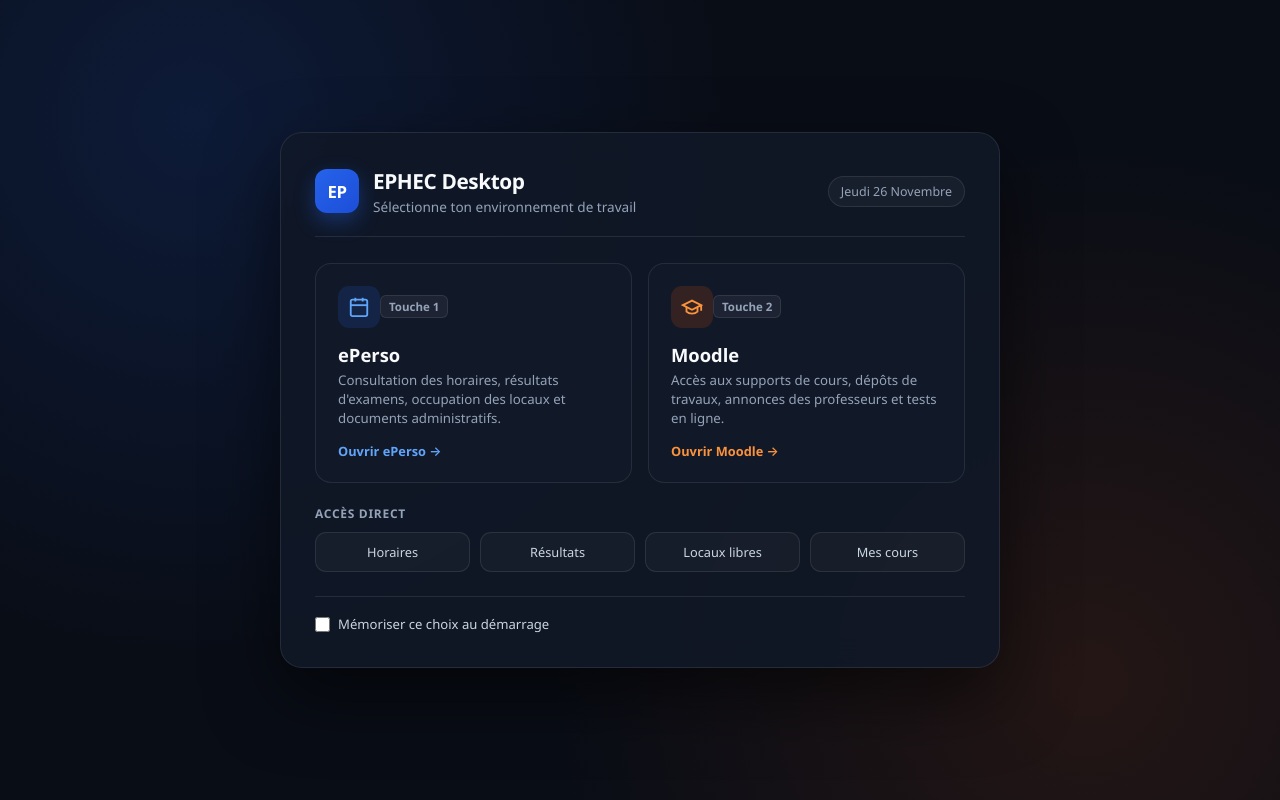
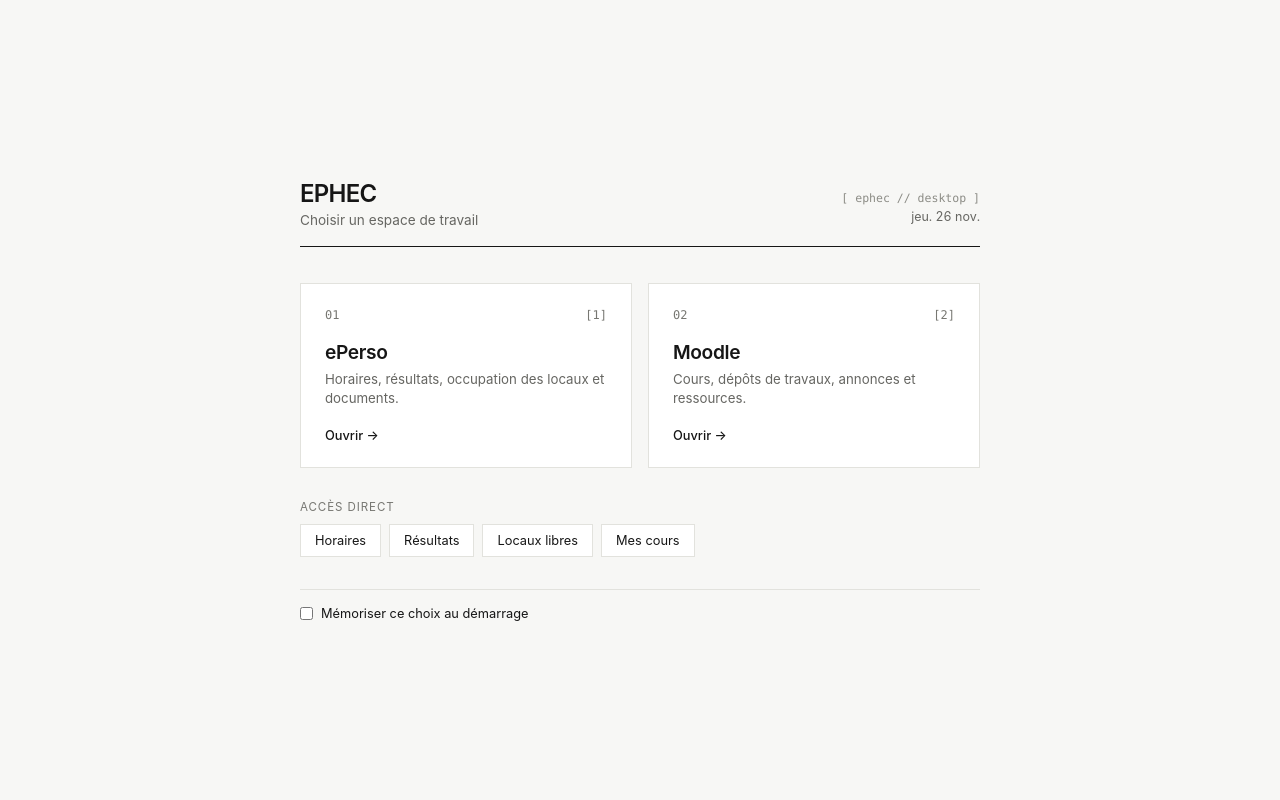
Before and after one commit to Okromar/EP-desktop, a website: page src-tauri/src/index.html in a window 1280 px wide. Drawn offline with Linux system fonts and the light colour scheme.

Commit message:
Update index.html

```diff
--- a/src-tauri/src/index.html
+++ b/src-tauri/src/index.html
@@ -3,20 +3,8 @@
 <head>
   <meta charset="UTF-8" />
   <meta name="viewport" content="width=device-width, initial-scale=1.0" />
-  <title>EPHEC Desktop — Accueil</title>
+  <title>EPHEC — Espace</title>
   <style>
-    :root {
-      --bg-dark: #090d16;
-      --surface: #111827;
-      --surface-hover: #172033;
-      --border: rgba(255, 255, 255, 0.09);
-      --border-hover: rgba(59, 130, 246, 0.55);
-      --text-main: #f8fafc;
-      --text-muted: #94a3b8;
-      --accent-blue: #2563eb;
-      --accent-orange: #ea580c;
-    }
-
     * {
       box-sizing: border-box;
       margin: 0;
@@ -25,441 +13,359 @@
 
     body {
       min-height: 100vh;
-      font-family: "Segoe UI", system-ui, -apple-system, sans-serif;
-      background:
-        radial-gradient(circle at 15% 15%, rgba(37, 99, 235, 0.16), transparent 42%),
-        radial-gradient(circle at 85% 85%, rgba(234, 88, 12, 0.12), transparent 42%),
-        var(--bg-dark);
-      color: var(--text-main);
+      background-color: #f7f7f5;
+      color: #161616;
+      font-family: "Inter", "Segoe UI", system-ui, -apple-system, sans-serif;
       display: flex;
       align-items: center;
       justify-content: center;
-      padding: 28px;
+      padding: 40px 24px;
+      -webkit-font-smoothing: antialiased;
     }
 
-    .launcher {
+    .page {
       width: 100%;
-      max-width: 720px;
-      background: rgba(17, 24, 39, 0.88);
-      backdrop-filter: blur(16px);
-      border: 1px solid var(--border);
-      border-radius: 22px;
-      padding: 34px;
-      box-shadow: 0 28px 70px rgba(0, 0, 0, 0.55);
+      max-width: 680px;
     }
 
-    .header {
+    .topbar {
+      display: flex;
+      align-items: baseline;
+      justify-content: space-between;
+      padding-bottom: 18px;
+      border-bottom: 1px solid #161616;
+      margin-bottom: 36px;
+    }
+
+    .title-group h1 {
+      font-size: 1.5rem;
+      font-weight: 600;
+      letter-spacing: -0.03em;
+      color: #161616;
+    }
+
+    .title-group p {
+      font-size: 0.85rem;
+      color: #666662;
+      margin-top: 4px;
+    }
+
+    .meta-right {
+      text-align: right;
+      font-size: 0.78rem;
+      color: #666662;
+      font-variant-numeric: tabular-nums;
+    }
+
+    .ascii-mark {
+      font-family: ui-monospace, "Cascadia Code", "Consolas", monospace;
+      font-size: 0.72rem;
+      line-height: 1.15;
+      color: #8c8c86;
+      margin-bottom: 4px;
+      user-select: none;
+    }
+
+    .auto-notice {
+      display: none;
+      align-items: center;
+      justify-content: space-between;
+      background: #ffffff;
+      border: 1px solid #161616;
+      padding: 10px 14px;
+      margin-bottom: 24px;
+      font-size: 0.82rem;
+    }
+
+    .auto-notice.active {
+      display: flex;
+    }
+
+    .auto-notice button {
+      background: none;
+      border: 1px solid #161616;
+      color: #161616;
+      padding: 4px 10px;
+      font-size: 0.76rem;
+      cursor: pointer;
+      font-family: inherit;
+    }
+
+    .auto-notice button:hover {
+      background: #161616;
+      color: #f7f7f5;
+    }
+
+    .choices {
+      display: grid;
+      grid-template-columns: 1fr 1fr;
+      gap: 16px;
+      margin-bottom: 32px;
+    }
+
+    .choice {
+      background: #ffffff;
+      border: 1px solid #e2e2dd;
+      padding: 24px;
+      text-align: left;
+      cursor: pointer;
+      color: #161616;
+      font-family: inherit;
+      display: flex;
+      flex-direction: column;
+      justify-content: space-between;
+      min-height: 164px;
+      transition: border-color 0.14s ease, transform 0.14s ease;
+    }
+
+    .choice:hover {
+      border-color: #161616;
+      transform: translateY(-2px);
+    }
+
+    .choice-head {
       display: flex;
       align-items: center;
       justify-content: space-between;
-      gap: 16px;
-      margin-bottom: 26px;
-      padding-bottom: 20px;
-      border-bottom: 1px solid var(--border);
+      margin-bottom: 18px;
     }
 
-    .brand {
-      display: flex;
-      align-items: center;
-      gap: 14px;
+    .choice-index {
+      font-family: ui-monospace, "Cascadia Code", "Consolas", monospace;
+      font-size: 0.75rem;
+      color: #777772;
     }
 
-    .brand-badge {
-      width: 44px;
-      height: 44px;
-      border-radius: 12px;
-      background: linear-gradient(135deg, #2563eb, #1d4ed8);
-      display: flex;
-      align-items: center;
-      justify-content: center;
-      font-weight: 800;
-      font-size: 1.05rem;
-      letter-spacing: -0.03em;
-      color: #fff;
-      box-shadow: 0 8px 20px rgba(37, 99, 235, 0.35);
+    .choice-name {
+      font-size: 1.2rem;
+      font-weight: 600;
+      letter-spacing: -0.02em;
+      margin-bottom: 6px;
     }
 
-    .brand-text h1 {
-      font-size: 1.3rem;
-      font-weight: 700;
-      letter-spacing: -0.02em;
+    .choice-desc {
+      font-size: 0.83rem;
+      color: #666662;
+      line-height: 1.45;
     }
 
-    .brand-text p {
-      font-size: 0.85rem;
-      color: var(--text-muted);
-      margin-top: 2px;
+    .choice-arrow {
+      margin-top: 20px;
+      font-size: 0.8rem;
+      color: #161616;
+      font-weight: 500;
     }
 
-    .date-pill {
-      font-size: 0.78rem;
-      color: var(--text-muted);
-      background: rgba(255, 255, 255, 0.04);
-      border: 1px solid var(--border);
-      padding: 6px 12px;
-      border-radius: 999px;
-      text-transform: capitalize;
-      white-space: nowrap;
+    .shortcuts-label {
+      font-size: 0.72rem;
+      letter-spacing: 0.08em;
+      text-transform: uppercase;
+      color: #777772;
+      margin-bottom: 10px;
     }
 
-    .auto-banner {
-      display: none;
-      align-items: center;
-      justify-content: space-between;
-      gap: 12px;
-      background: rgba(37, 99, 235, 0.14);
-      border: 1px solid rgba(59, 130, 246, 0.35);
-      border-radius: 12px;
-      padding: 11px 16px;
-      margin-bottom: 20px;
-      font-size: 0.85rem;
+    .shortcuts {
+      display: flex;
+      flex-wrap: wrap;
+      gap: 8px;
+      margin-bottom: 32px;
     }
 
-    .auto-banner.visible {
-      display: flex;
+    .shortcut {
+      background: #ffffff;
+      border: 1px solid #e2e2dd;
+      padding: 8px 14px;
+      font-size: 0.8rem;
+      color: #161616;
+      text-decoration: none;
+      transition: border-color 0.14s ease, background-color 0.14s ease;
     }
 
-    .auto-banner button {
-      background: #1e293b;
-      color: #f8fafc;
-      border: 1px solid rgba(255, 255, 255, 0.16);
-      border-radius: 8px;
-      padding: 5px 11px;
-      font-size: 0.78rem;
-      font-weight: 600;
-      cursor: pointer;
+    .shortcut:hover {
+      border-color: #161616;
+      background-color: #efefec;
     }
 
-    .auto-banner button:hover {
-      background: #334155;
-    }
-
-    .main-grid {
-      display: grid;
-      grid-template-columns: 1fr 1fr;
-      gap: 16px;
-      margin-bottom: 22px;
-    }
-
-    .portal-card {
-      position: relative;
-      background: var(--surface);
-      border: 1px solid var(--border);
-      border-radius: 16px;
-      padding: 22px;
-      text-align: left;
-      color: var(--text-main);
-      cursor: pointer;
-      transition: transform 0.16s ease, border-color 0.16s ease, background 0.16s ease, box-shadow 0.16s ease;
-      display: flex;
-      flex-direction: column;
-      gap: 14px;
-      font-family: inherit;
-    }
-
-    .portal-card:hover {
-      transform: translateY(-3px);
-      background: var(--surface-hover);
-      border-color: var(--border-hover);
-      box-shadow: 0 14px 30px rgba(0, 0, 0, 0.35);
-    }
-
-    .portal-card.moodle:hover {
-      border-color: rgba(234, 88, 12, 0.6);
-    }
-
-    .card-top {
+    .bottom-bar {
+      padding-top: 16px;
+      border-top: 1px solid #e2e2dd;
       display: flex;
       align-items: center;
       justify-content: space-between;
+      font-size: 0.8rem;
+      color: #666662;
     }
 
-    .icon-box {
-      width: 42px;
-      height: 42px;
-      border-radius: 11px;
-      display: flex;
-      align-items: center;
-      justify-content: center;
-    }
-
-    .icon-box.eperso {
-      background: rgba(37, 99, 235, 0.16);
-      color: #60a5fa;
-    }
-
-    .icon-box.moodle {
-      background: rgba(234, 88, 12, 0.16);
-      color: #fb923c;
-    }
-
-    .kbd-hint {
-      font-size: 0.72rem;
-      font-weight: 600;
-      color: var(--text-muted);
-      background: rgba(255, 255, 255, 0.05);
-      border: 1px solid var(--border);
-      padding: 3px 8px;
-      border-radius: 6px;
-    }
-
-    .card-title {
-      font-size: 1.15rem;
-      font-weight: 700;
-      margin-bottom: 4px;
-    }
-
-    .card-desc {
-      font-size: 0.83rem;
-      color: var(--text-muted);
-      line-height: 1.45;
-    }
-
-    .card-cta {
-      margin-top: auto;
-      font-size: 0.8rem;
-      font-weight: 600;
-      color: #60a5fa;
-      display: flex;
-      align-items: center;
-      gap: 6px;
-    }
-
-    .portal-card.moodle .card-cta {
-      color: #fb923c;
-    }
-
-    .quick-section-title {
-      font-size: 0.75rem;
-      font-weight: 600;
-      text-transform: uppercase;
-      letter-spacing: 0.06em;
-      color: var(--text-muted);
-      margin-bottom: 10px;
-    }
-
-    .quick-links {
-      display: grid;
-      grid-template-columns: repeat(4, 1fr);
-      gap: 10px;
-      margin-bottom: 24px;
-    }
-
-    .quick-link {
-      background: rgba(255, 255, 255, 0.03);
-      border: 1px solid var(--border);
-      border-radius: 11px;
-      padding: 10px 12px;
-      color: #cbd5e1;
-      text-decoration: none;
-      font-size: 0.8rem;
-      font-weight: 500;
-      text-align: center;
-      transition: all 0.15s ease;
-    }
-
-    .quick-link:hover {
-      background: rgba(255, 255, 255, 0.08);
-      color: #fff;
-      border-color: rgba(255, 255, 255, 0.2);
-    }
-
-    .footer {
-      display: flex;
-      align-items: center;
-      justify-content: space-between;
-      gap: 12px;
-      padding-top: 18px;
-      border-top: 1px solid var(--border);
-      font-size: 0.82rem;
-      color: var(--text-muted);
-    }
-
-    .remember-label {
+    .remember {
       display: flex;
       align-items: center;
       gap: 8px;
       cursor: pointer;
       user-select: none;
-      color: #cbd5e1;
+      color: #161616;
     }
 
-    .remember-label input {
-      accent-color: var(--accent-blue);
-      width: 15px;
-      height: 15px;
+    .remember input {
+      accent-color: #161616;
       cursor: pointer;
     }
 
     .reset-btn {
       background: none;
       border: none;
-      color: #94a3b8;
+      color: #666662;
       font-size: 0.78rem;
+      text-decoration: underline;
       cursor: pointer;
-      text-decoration: underline;
       font-family: inherit;
     }
 
     .reset-btn:hover {
-      color: #f8fafc;
+      color: #161616;
     }
 
-    @media (max-width: 640px) {
-      .main-grid { grid-template-columns: 1fr; }
-      .quick-links { grid-template-columns: 1fr 1fr; }
-      .header { flex-direction: column; align-items: flex-start; }
+    @media (max-width: 580px) {
+      .choices { grid-template-columns: 1fr; }
+      .topbar { flex-direction: column; gap: 10px; }
+      .meta-right { text-align: left; }
     }
   </style>
 </head>
 <body>
-  <div class="launcher">
-    <div class="header">
-      <div class="brand">
-        <div class="brand-badge">EP</div>
-        <div class="brand-text">
-          <h1>EPHEC Desktop</h1>
-          <p>Sélectionne ton environnement de travail</p>
-        </div>
+  <main class="page">
+    <header class="topbar">
+      <div class="title-group">
+        <h1>EPHEC</h1>
+        <p>Choisir un espace de travail</p>
       </div>
-      <div class="date-pill" id="todayLabel"></div>
+      <div class="meta-right">
+        <div class="ascii-mark" aria-hidden="true">[ ephec // desktop ]</div>
+        <div id="dateText"></div>
+      </div>
+    </header>
+
+    <div class="auto-notice" id="autoNotice">
+      <span id="autoNoticeText"></span>
+      <button type="button" id="cancelAuto">Annuler</button>
     </div>
 
-    <div class="auto-banner" id="autoBanner">
-      <span id="autoBannerText">Ouverture automatique dans 2s...</span>
-      <button type="button" id="cancelAutoBtn">Annuler</button>
-    </div>
-
-    <div class="main-grid">
-      <button type="button" class="portal-card eperso" id="btnEperso">
-        <div class="card-top">
-          <div class="icon-box eperso">
-            <svg width="22" height="22" viewBox="0 0 24 24" fill="none" stroke="currentColor" stroke-width="2">
-              <rect x="3" y="4" width="18" height="18" rx="2"></rect>
-              <line x1="16" y1="2" x2="16" y2="6"></line>
-              <line x1="8" y1="2" x2="8" y2="6"></line>
-              <line x1="3" y1="10" x2="21" y2="10"></line>
-            </svg>
+    <section class="choices">
+      <button type="button" class="choice" id="goEperso">
+        <div>
+          <div class="choice-head">
+            <span class="choice-index">01</span>
+            <span class="choice-index">[1]</span>
           </div>
-          <span class="kbd-hint">Touche 1</span>
+          <div class="choice-name">ePerso</div>
+          <div class="choice-desc">Horaires, résultats, occupation des locaux et documents.</div>
         </div>
-        <div>
-          <div class="card-title">ePerso</div>
-          <div class="card-desc">Consultation des horaires, résultats d'examens, occupation des locaux et documents administratifs.</div>
-        </div>
-        <div class="card-cta">Ouvrir ePerso →</div>
+        <div class="choice-arrow">Ouvrir →</div>
       </button>
 
-      <button type="button" class="portal-card moodle" id="btnMoodle">
-        <div class="card-top">
-          <div class="icon-box moodle">
-            <svg width="22" height="22" viewBox="0 0 24 24" fill="none" stroke="currentColor" stroke-width="2">
-              <path d="M22 10v6M2 10l10-5 10 5-10 5z"></path>
-              <path d="M6 12v5c3 3 9 3 12 0v-5"></path>
-            </svg>
+      <button type="button" class="choice" id="goMoodle">
+        <div>
+          <div class="choice-head">
+            <span class="choice-index">02</span>
+            <span class="choice-index">[2]</span>
           </div>
-          <span class="kbd-hint">Touche 2</span>
+          <div class="choice-name">Moodle</div>
+          <div class="choice-desc">Cours, dépôts de travaux, annonces et ressources.</div>
         </div>
-        <div>
-          <div class="card-title">Moodle</div>
-          <div class="card-desc">Accès aux supports de cours, dépôts de travaux, annonces des professeurs et tests en ligne.</div>
-        </div>
-        <div class="card-cta">Ouvrir Moodle →</div>
+        <div class="choice-arrow">Ouvrir →</div>
       </button>
-    </div>
+    </section>
 
-    <div class="quick-section-title">Accès direct</div>
-    <div class="quick-links">
-      <a class="quick-link" href="https://eperso.ephec.be/HeHoraire/HoraireV2">Horaires</a>
-      <a class="quick-link" href="https://eperso.ephec.be/HeResultat/Resultat">Résultats</a>
-      <a class="quick-link" href="https://eperso.ephec.be/HeOccupationLocaux/OccupationLocaux">Locaux libres</a>
-      <a class="quick-link" href="https://moodle.ephec.be/my/courses.php">Mes cours</a>
-    </div>
+    <div class="shortcuts-label">Accès direct</div>
+    <nav class="shortcuts">
+      <a class="shortcut" href="https://eperso.ephec.be/HeHoraire/HoraireV2">Horaires</a>
+      <a class="shortcut" href="https://eperso.ephec.be/HeResultat/Resultat">Résultats</a>
+      <a class="shortcut" href="https://eperso.ephec.be/HeOccupationLocaux/OccupationLocaux">Locaux libres</a>
+      <a class="shortcut" href="https://moodle.ephec.be/my/courses.php">Mes cours</a>
+    </nav>
 
-    <div class="footer">
-      <label class="remember-label">
-        <input type="checkbox" id="rememberCheck" />
+    <footer class="bottom-bar">
+      <label class="remember">
+        <input type="checkbox" id="rememberPref" />
         <span>Mémoriser ce choix au démarrage</span>
       </label>
-      <button type="button" class="reset-btn" id="resetPrefBtn" style="display:none;">
-        Effacer le choix mémorisé
+      <button type="button" class="reset-btn" id="clearPref" style="display:none;">
+        Réinitialiser
       </button>
-    </div>
-  </div>
+    </footer>
+  </main>
 
   <script>
     const URL_EPERSO = "https://eperso.ephec.be/";
     const URL_MOODLE = "https://moodle.ephec.be/my/index.php";
-    const STORAGE_KEY = "ephec_startup_url";
+    const PREF_KEY = "ephec_startup_url";
 
-    const todayEl = document.getElementById("todayLabel");
-    todayEl.textContent = new Date().toLocaleDateString("fr-FR", {
-      weekday: "long",
+    document.getElementById("dateText").textContent = new Date().toLocaleDateString("fr-FR", {
+      weekday: "short",
       day: "numeric",
-      month: "long"
+      month: "short"
     });
 
-    const rememberCheck = document.getElementById("rememberCheck");
-    const resetPrefBtn = document.getElementById("resetPrefBtn");
-    const autoBanner = document.getElementById("autoBanner");
-    const autoBannerText = document.getElementById("autoBannerText");
-    const cancelAutoBtn = document.getElementById("cancelAutoBtn");
+    const rememberPref = document.getElementById("rememberPref");
+    const clearPref = document.getElementById("clearPref");
+    const autoNotice = document.getElementById("autoNotice");
+    const autoNoticeText = document.getElementById("autoNoticeText");
+    const cancelAuto = document.getElementById("cancelAuto");
 
-    const savedUrl = localStorage.getItem(STORAGE_KEY);
+    const saved = localStorage.getItem(PREF_KEY);
     const skipAuto = new URLSearchParams(window.location.search).get("picker") === "1";
-    let autoTimer = null;
+    let timer = null;
 
-    if (savedUrl) {
-      rememberCheck.checked = true;
-      resetPrefBtn.style.display = "inline";
+    if (saved) {
+      rememberPref.checked = true;
+      clearPref.style.display = "inline";
 
       if (!skipAuto) {
-        const label = savedUrl.includes("moodle") ? "Moodle" : "ePerso";
-        let seconds = 2;
-        autoBanner.classList.add("visible");
-        autoBannerText.textContent = `Ouverture automatique de ${label} dans ${seconds}s...`;
+        const targetName = saved.includes("moodle") ? "Moodle" : "ePerso";
+        let left = 2;
+        autoNotice.classList.add("active");
+        autoNoticeText.textContent = `Ouverture de ${targetName} dans ${left}s…`;
 
-        autoTimer = setInterval(() => {
-          seconds -= 1;
-          if (seconds <= 0) {
-            clearInterval(autoTimer);
-            window.location.href = savedUrl;
+        timer = setInterval(() => {
+          left -= 1;
+          if (left <= 0) {
+            clearInterval(timer);
+            window.location.href = saved;
           } else {
-            autoBannerText.textContent = `Ouverture automatique de ${label} dans ${seconds}s...`;
+            autoNoticeText.textContent = `Ouverture de ${targetName} dans ${left}s…`;
           }
         }, 1000);
       }
     }
 
-    cancelAutoBtn.addEventListener("click", () => {
-      if (autoTimer) clearInterval(autoTimer);
-      autoBanner.classList.remove("visible");
+    cancelAuto.addEventListener("click", () => {
+      if (timer) clearInterval(timer);
+      autoNotice.classList.remove("active");
     });
 
-    function openPortal(url) {
-      if (autoTimer) clearInterval(autoTimer);
-      if (rememberCheck.checked) {
-        localStorage.setItem(STORAGE_KEY, url);
+    function navigateTo(url) {
+      if (timer) clearInterval(timer);
+      if (rememberPref.checked) {
+        localStorage.setItem(PREF_KEY, url);
       } else {
-        localStorage.removeItem(STORAGE_KEY);
+        localStorage.removeItem(PREF_KEY);
       }
       window.location.href = url;
     }
 
-    document.getElementById("btnEperso").addEventListener("click", () => openPortal(URL_EPERSO));
-    document.getElementById("btnMoodle").addEventListener("click", () => openPortal(URL_MOODLE));
+    document.getElementById("goEperso").addEventListener("click", () => navigateTo(URL_EPERSO));
+    document.getElementById("goMoodle").addEventListener("click", () => navigateTo(URL_MOODLE));
 
-    resetPrefBtn.addEventListener("click", () => {
-      if (autoTimer) clearInterval(autoTimer);
-      localStorage.removeItem(STORAGE_KEY);
-      rememberCheck.checked = false;
-      resetPrefBtn.style.display = "none";
-      autoBanner.classList.remove("visible");
+    clearPref.addEventListener("click", () => {
+      if (timer) clearInterval(timer);
+      localStorage.removeItem(PREF_KEY);
+      rememberPref.checked = false;
+      clearPref.style.display = "none";
+      autoNotice.classList.remove("active");
     });
 
     document.addEventListener("keydown", (e) => {
-      if (e.key === "1") openPortal(URL_EPERSO);
-      if (e.key === "2") openPortal(URL_MOODLE);
+      if (e.key === "1") navigateTo(URL_EPERSO);
+      if (e.key === "2") navigateTo(URL_MOODLE);
     });
   </script>
 </body>
```
